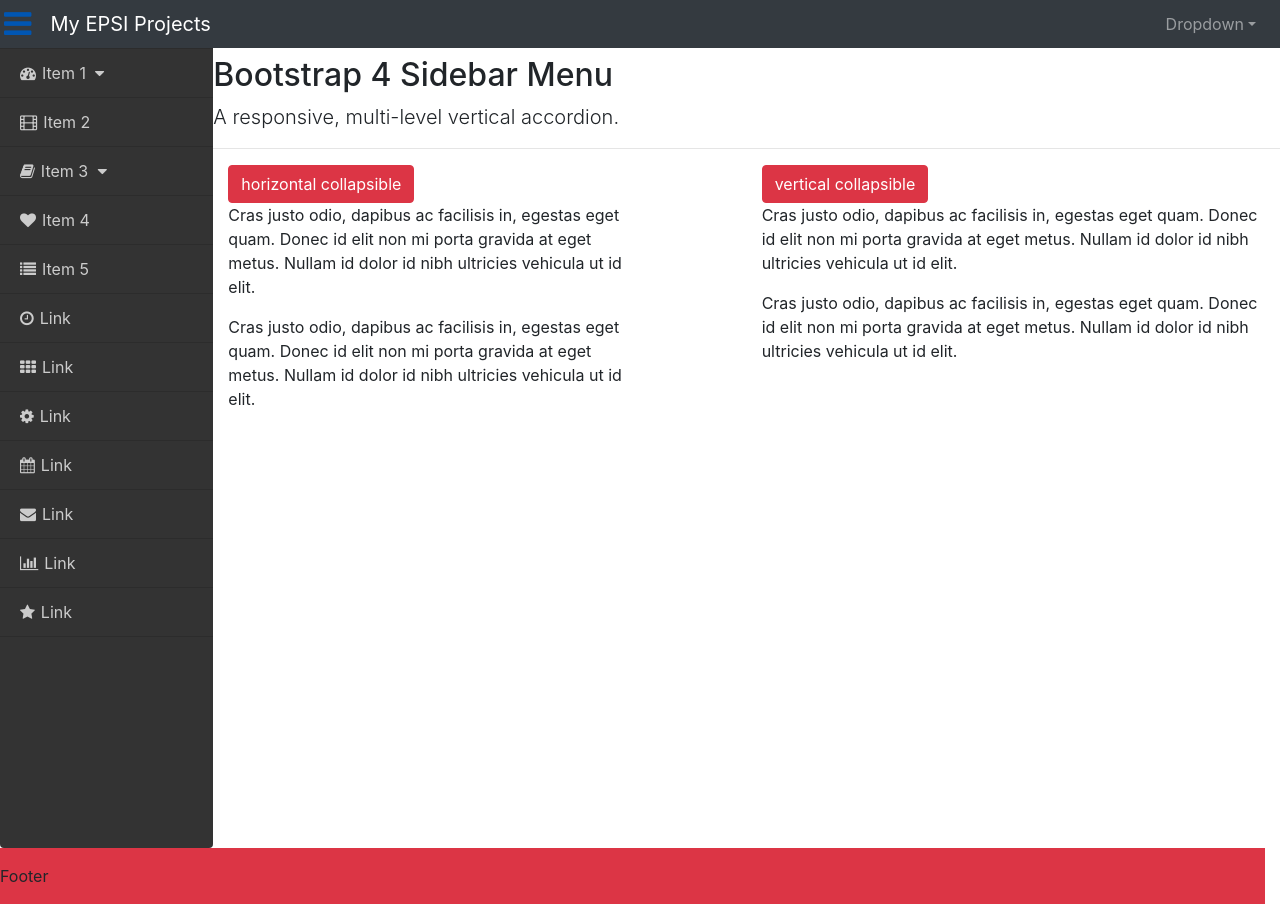
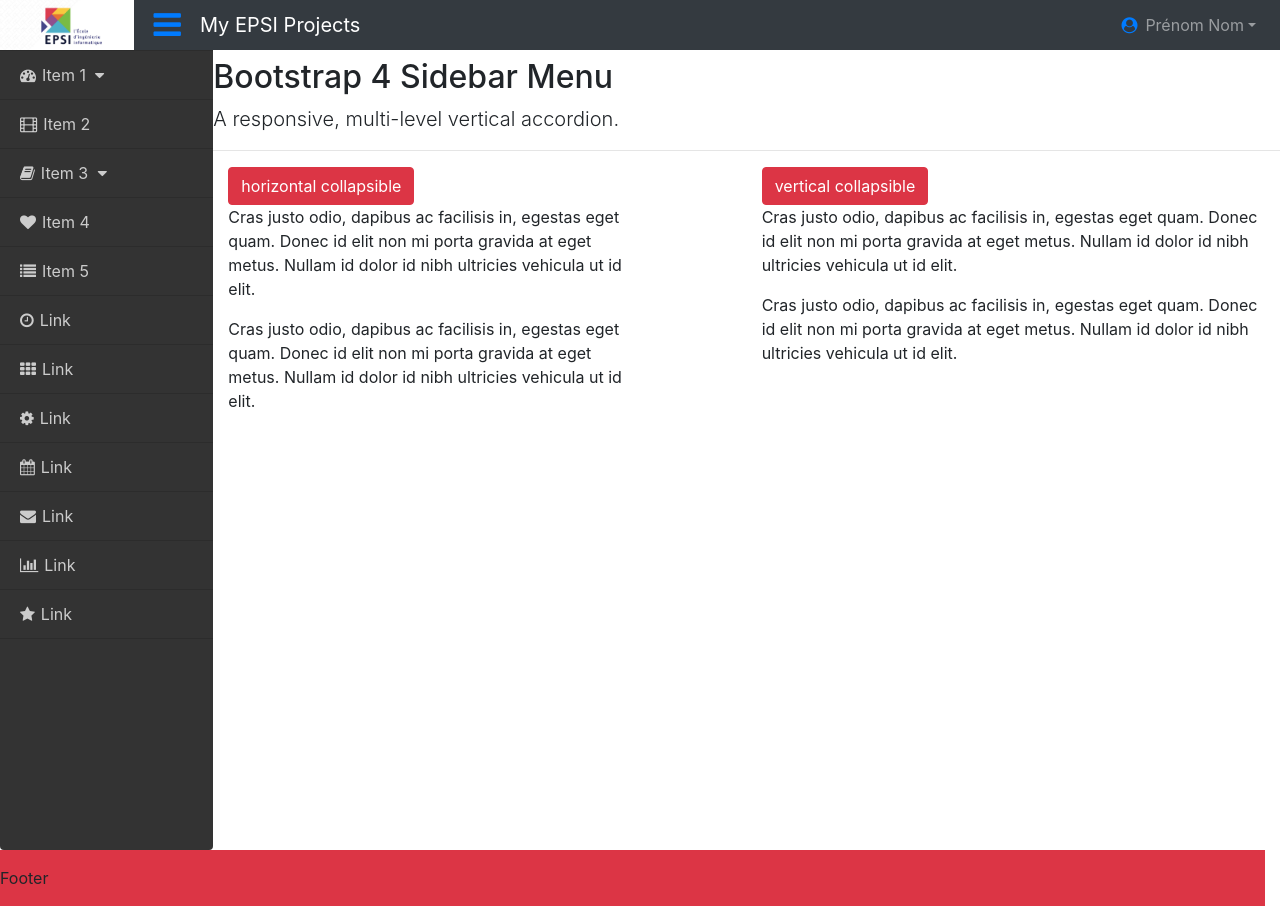
Before and after one commit to Glangouet/epsi-b3-w2-front, an Angular app: page / in a window 1280 px wide. Built offline with nearby package versions, Linux system fonts and the light colour scheme.

Commit message:
Amélioration du layout

```diff
--- a/src/app/layout/header/header.component.html
+++ b/src/app/layout/header/header.component.html
@@ -1,18 +1,20 @@
-<nav class="navbar navbar-expand navbar-dark fixed-top bg-dark flex-md-nowrap p-0 shadow position-relative">
+<nav class="navbar navbar-expand navbar-dark fixed-top bg-dark flex-md-nowrap p-0 shadow position-relative" style="min-height: 20px;max-height: 50px;">
+  <a class="navbar-brand" href="#">
+    <img src="../../assets/images/logoepsi.png" class="img-fluid img-responsive" style="min-height: 20px; max-height: 50px;" />
+  </a>
   <a href="#" data-target="#sidebar" data-toggle="collapse"><i class="fa fa-navicon fa-2x py-2 p-1"></i></a>
   <a class="navbar-brand col-sm-3 col-md-2 mr-0" href="#">My EPSI Projects</a>
 
   <ul class="navbar-nav px-3" style="margin-right: 0px; margin-left: auto;">
+    <li style="margin:auto"><span class="text-primary"><i class="fa fa-user-circle"></i></span></li>
     <li class="nav-item dropdown">
-
-          <a aria-expanded="false" aria-haspopup="true" class="nav-link dropdown-toggle" data-toggle="dropdown" href="http://example.com" id="dropdown03">Dropdown</a>
-          <div aria-labelledby="dropdown03" class="dropdown-menu">
+      <a aria-expanded="false" aria-haspopup="true" class="nav-link dropdown-toggle" data-toggle="dropdown" href="http://example.com" id="dropdown03">Prénom Nom</a>
+      <div aria-labelledby="dropdown03" class="dropdown-menu dropdown-menu-right">
         <a class="dropdown-item" href="#">Action</a>
         <a class="dropdown-item" href="#">Another action</a>
         <a class="dropdown-item" href="#">Something else here</a>
         <a class="dropdown-item" href="#">Déconnexion</a>
       </div>
     </li>
-
   </ul>
 </nav>
```
Lines whose indentation alone changed are shown as unchanged.
